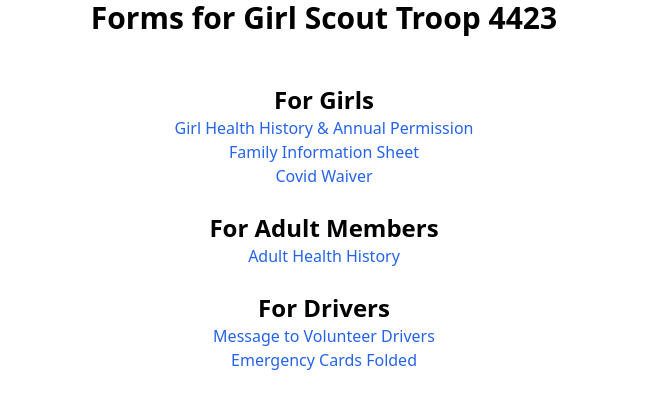
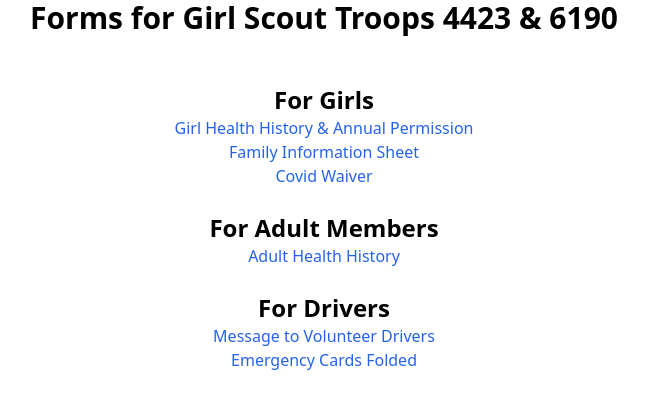
Before and after one commit to San-Diego-Girl-Scout-Troop-4423/forms, a plain HTML site: page index.html in a window 1280 px wide. Shown: the whole page, without its empty margins (316-964 px from the left). Drawn offline with nearby package versions, Linux system fonts and the light colour scheme.

Commit message:
Add 6190

```diff
--- a/index.html
+++ b/index.html
@@ -74,7 +74,7 @@
 </head>
 <body class="text-center">
   <h1 class="text-3xl font-bold">
-    Forms for Girl Scout Troop 4423
+    Forms for Girl Scout Troops 4423 & 6190
   </h1>
   <br />
   <div id="forms">
```
